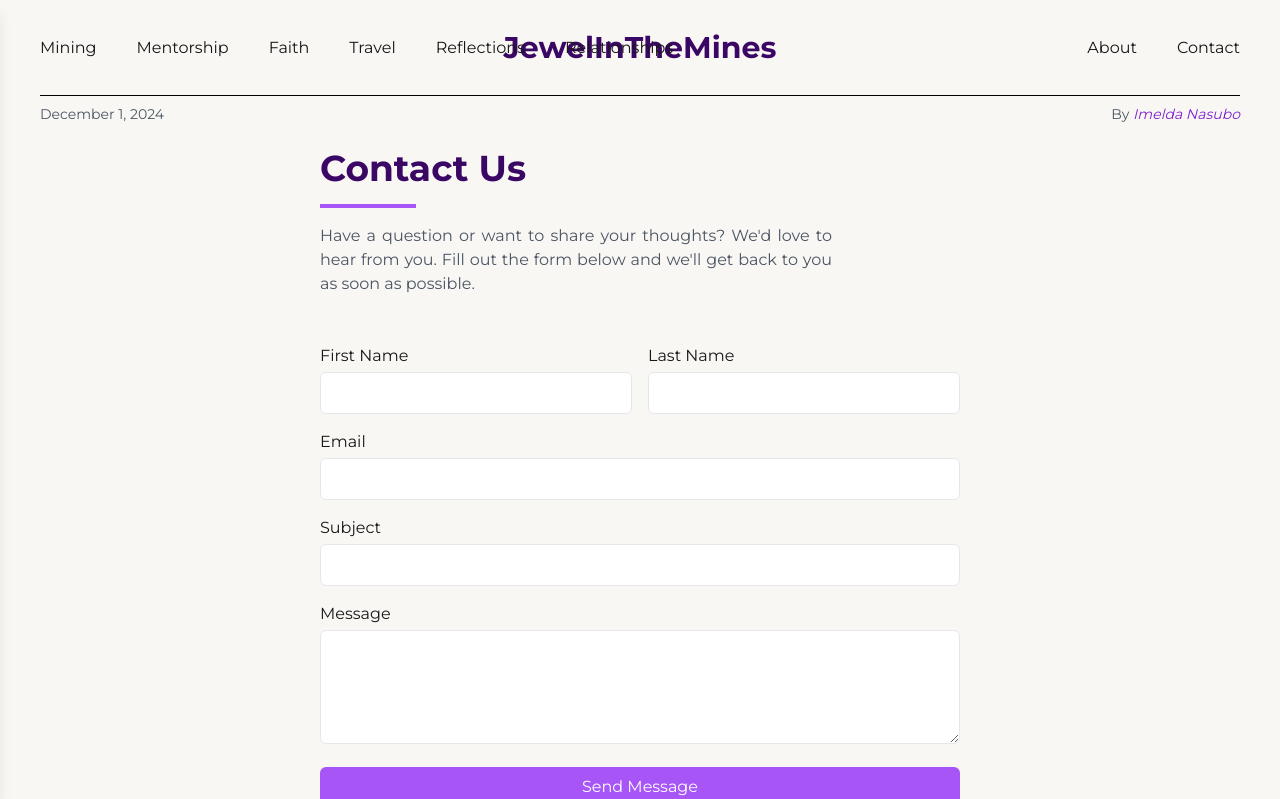
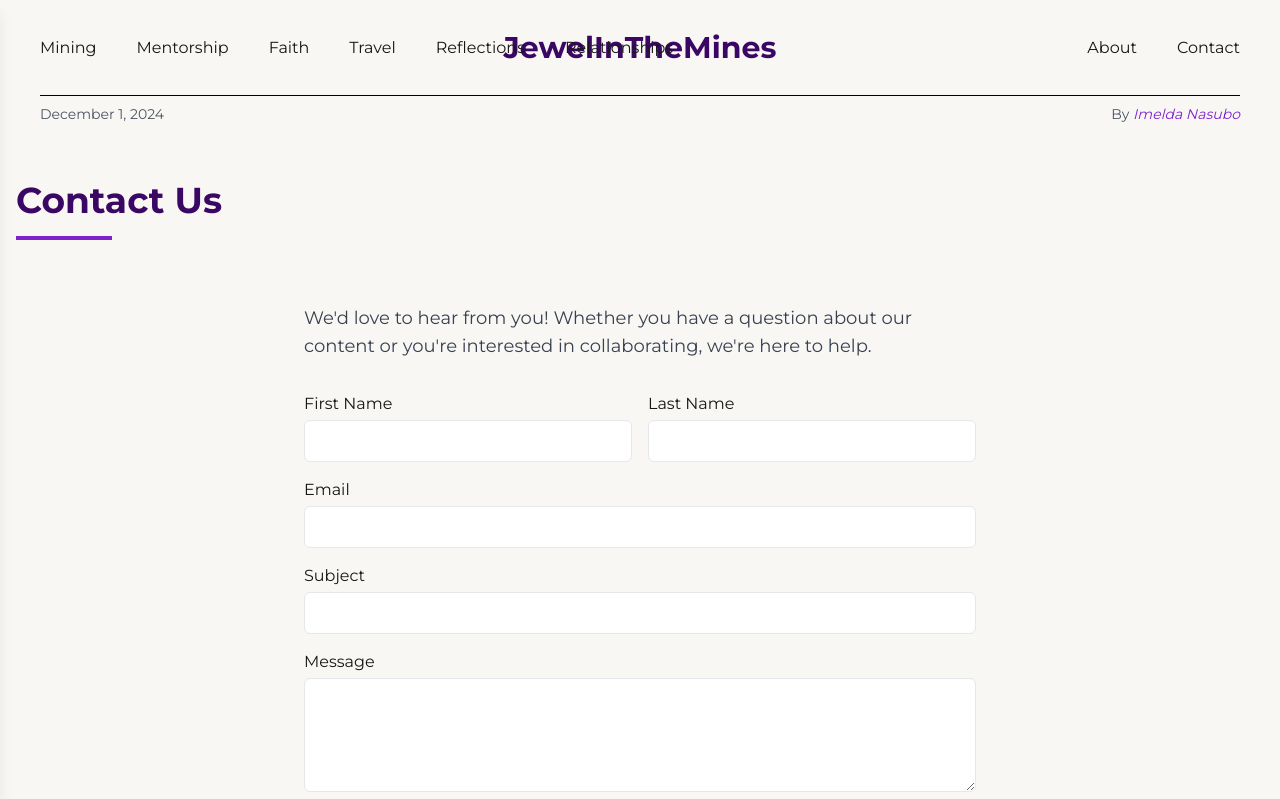
Before and after one commit to aineahmarabi/blog-app, a Next.js app: page /contact-us in a window 1280 px wide. Shown: the top 799 px of the page. Built offline with nearby package versions, Linux system fonts and the light colour scheme.

Commit message:
Fix ESLint errors: unused vars, unescaped entities, and add ESLint config

```diff
--- a/app/about/page.tsx
+++ b/app/about/page.tsx
@@ -29,17 +29,17 @@ export default function About() {
                         Mining Engineer & Storyteller
                     </h2>
                     <p className="text-gray-700 leading-relaxed text-lg text-justify">
-                        Welcome to Jewel in the Mines! I'm a passionate mining engineer, saved by grace,
+                        Welcome to Jewel in the Mines! I&apos;m a passionate mining engineer, saved by grace,
                         and ready to conquer the depths of the mining industry.
                     </p>
                     <p className="text-gray-700 leading-relaxed text-lg text-justify">
-                        When I'm not working or embarking on new adventures, you'll find me lost in
-                        the pages of a good novel. There's something magical about immersing myself
+                        When I&apos;m not working or embarking on new adventures, you&apos;ll find me lost in
+                        the pages of a good novel. There&apos;s something magical about immersing myself
                         in stories that adds an extra sparkle to life.
                     </p>
                     <p className="text-gray-700 leading-relaxed text-lg text-justify">
                         As a gemstone enthusiast, I have a special connection to citrine—my birthstone.
-                        I'm fascinated by how each gemstone carries its own unique beauty, much like
+                        I&apos;m fascinated by how each gemstone carries its own unique beauty, much like
                         the stories we all hold within us.
                     </p>
                 </div>
--- a/app/blog/[slug]/page.tsx
+++ b/app/blog/[slug]/page.tsx
@@ -30,7 +30,6 @@ async function getPost(slug: string): Promise<Post> {
 
 export default async function BlogPost({ params }: { params: { slug: string } }) {
   const post = await getPost(params.slug)
-  const currentUrl = `https://jewelinthemines.com/blog/${params.slug}`
 
   return (
     <article className="min-h-screen">
--- a/app/components/navbar.tsx
+++ b/app/components/navbar.tsx
@@ -1,6 +1,6 @@
 'use client'
 import Link from "next/link"
-import { FaBars, FaXmark } from "react-icons/fa6";
+import { FaBars } from "react-icons/fa6";
 import { useState, useEffect } from "react";
 import { useSearchParams } from 'next/navigation';
 
--- a/app/contact-us/page.tsx
+++ b/app/contact-us/page.tsx
@@ -9,8 +9,9 @@ export default function ContactUs() {
     email: '',
     subject: '',
     message: ''
-  });
-  const [status, setStatus] = useState<'idle' | 'loading' | 'success' | 'error'>('idle');
+  })
+  const [_error, setError] = useState('')
+  const [status, setStatus] = useState<'idle' | 'loading' | 'success' | 'error'>('idle')
 
   const handleChange = (e: React.ChangeEvent<HTMLInputElement | HTMLTextAreaElement>) => {
     setFormData({
@@ -48,16 +49,16 @@ export default function ContactUs() {
   };
 
   return (
-    <div className="min-h-[calc(100vh-96px)] max-w-2xl mx-auto p-4">
-      <div className="mb-12">
+    <div className="max-w-7xl mx-auto px-4 py-12">
+      <div className="mb-16">
         <h1 className="text-4xl font-bold text-purple-950 mb-4">Contact Us</h1>
-        <div className="w-24 h-1 bg-purple-500 mb-4"></div>
-        <p className="text-gray-600 max-w-lg text-justify">
-          Have a question or want to share your thoughts? We'd love to hear from you.
-          Fill out the form below and we'll get back to you as soon as possible.
-        </p>
+        <div className="w-24 h-1 bg-purple-700"></div>
       </div>
 
+      <div className="max-w-2xl mx-auto">
+        <p className="text-gray-700 text-lg mb-8">
+          We&apos;d love to hear from you! Whether you have a question about our content or you&apos;re interested in collaborating, we&apos;re here to help.
+        </p>
         <form onSubmit={handleSubmit} className="space-y-4" autoComplete="off">
           <div className="grid grid-cols-2 gap-4">
             <div>
@@ -145,5 +146,6 @@ export default function ContactUs() {
           )}
         </form>
       </div>
+    </div>
   );
 }
--- a/app/page.tsx
+++ b/app/page.tsx
@@ -67,7 +67,7 @@ export default async function Home({
         <div className="max-w-5xl pl-4 md:pl-10 pt-8">
           <div className="mb-8">
             <h1 className="text-4xl font-bold text-purple-950 mb-4">
-              What We're Reading
+              What We&apos;re Reading
             </h1>
             <div className="w-24 h-1 bg-purple-700"></div>
           </div>
```
Also changed, not shown: .eslintrc.json. Lines whose indentation alone changed are shown as unchanged.
